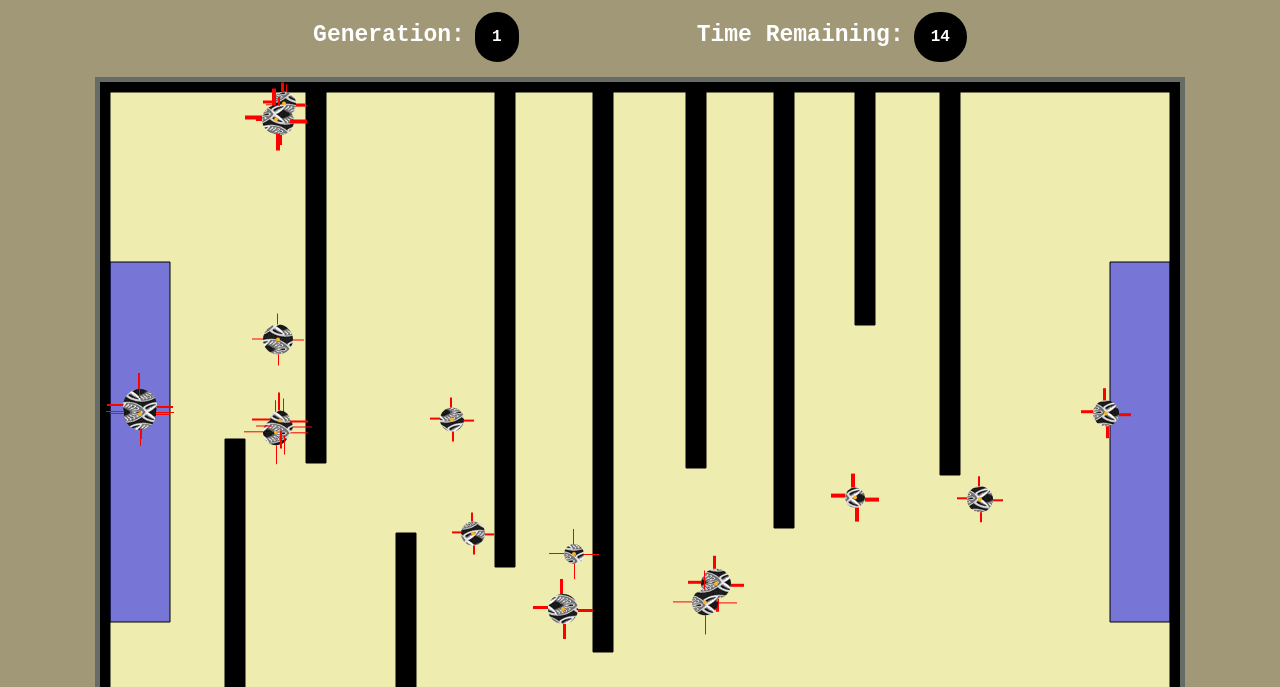
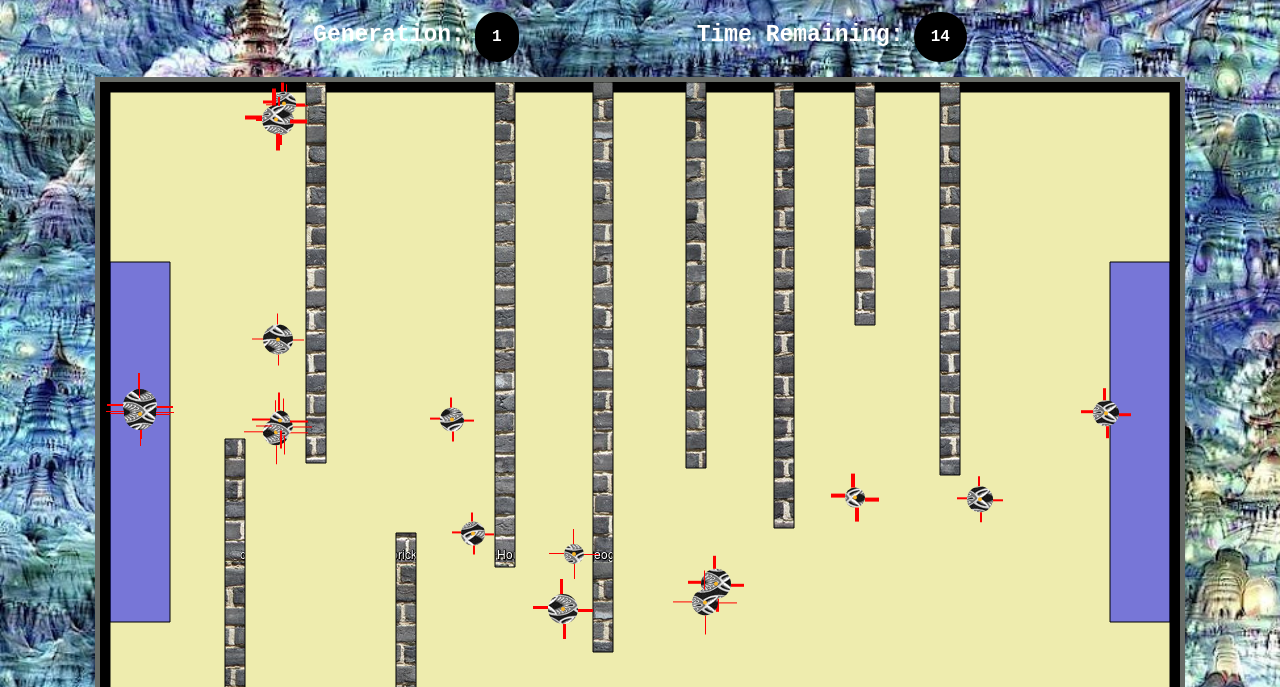
Before and after one commit to rymon23/ai-fitness-dash, a website built with webpack: page index.html in a window 1280 px wide. Both pictures are taken after a click on the button "Start". Shown: the part 113-800 px from the top of the page. Built offline with Linux system fonts and the light colour scheme.

Commit message:
Work on styling

```diff
--- a/src/column.js
+++ b/src/column.js
@@ -27,7 +27,10 @@ class Column extends GameObject {
     ctx.beginPath();
     ctx.rect(this.PosX(), this.PosY(), this.GetWidth(), this.GetHeight());
     if (this.styles.fillStyle) {
-      ctx.fillStyle = this.styles.fillStyle;
+      // ctx.fillStyle = this.styles.fillStyle;
+
+      const pattern = ctx.createPattern(window.patterns[1], "repeat");
+      ctx.fillStyle = pattern; //this.color;
       ctx.fill();
     }
     if (this.styles.strokeStyle) {
--- a/src/index.js
+++ b/src/index.js
@@ -44,14 +44,20 @@ window.addEventListener("DOMContentLoaded", (e) => {
 
   const img = new Image();
   img.src = assetPath + "image.jpg"; //"./src/assets/image.jpg";
-  const pattern = new Image();
-  pattern.src = assetPath + "pattern_2.jpg";
+
 
   window.images = [];
   window.images.push(img);
 
   window.patterns = [];
+
+  const pattern = new Image();
+  pattern.src = assetPath + "pattern_2.jpg";
   window.patterns.push(pattern);
+
+  const patternWall = new Image();
+  patternWall.src = assetPath + "pattern_5.jpg";
+  window.patterns.push(patternWall);
 
 
   window.game = new Game(canvasEl);
--- a/src/styles/index.css
+++ b/src/styles/index.css
@@ -22,7 +22,10 @@ header{
 }
 body {
   /* background-color: rgb(104, 108, 103); */
+  background-image: url("../assets/bg_3.jpg");
+  background-repeat: no-repeat;
   background-color: rgb(160, 152, 118);
+  background-size: cover; /* Resize the background image to cover the entire container */
 }
 canvas {
   display: block;
```
Also changed, not shown: dist/main.js, src/assets/bg_1.jpg (added), src/assets/bg_2.jpg (added), src/assets/bg_3.jpg (added), src/assets/bg_4.jpg (added), src/assets/pattern_3.gif (added), src/assets/pattern_5.jpg (added), src/assets/pattern_6.jpg (added).
